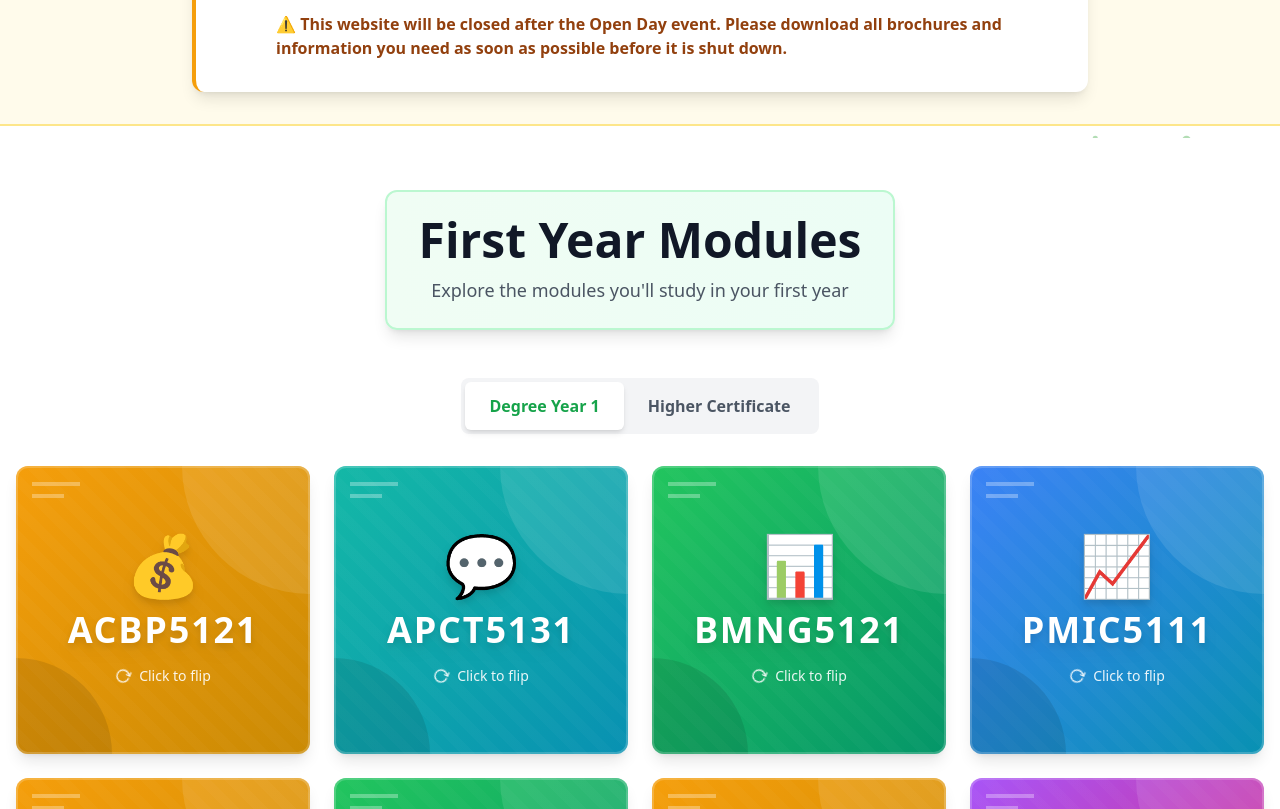
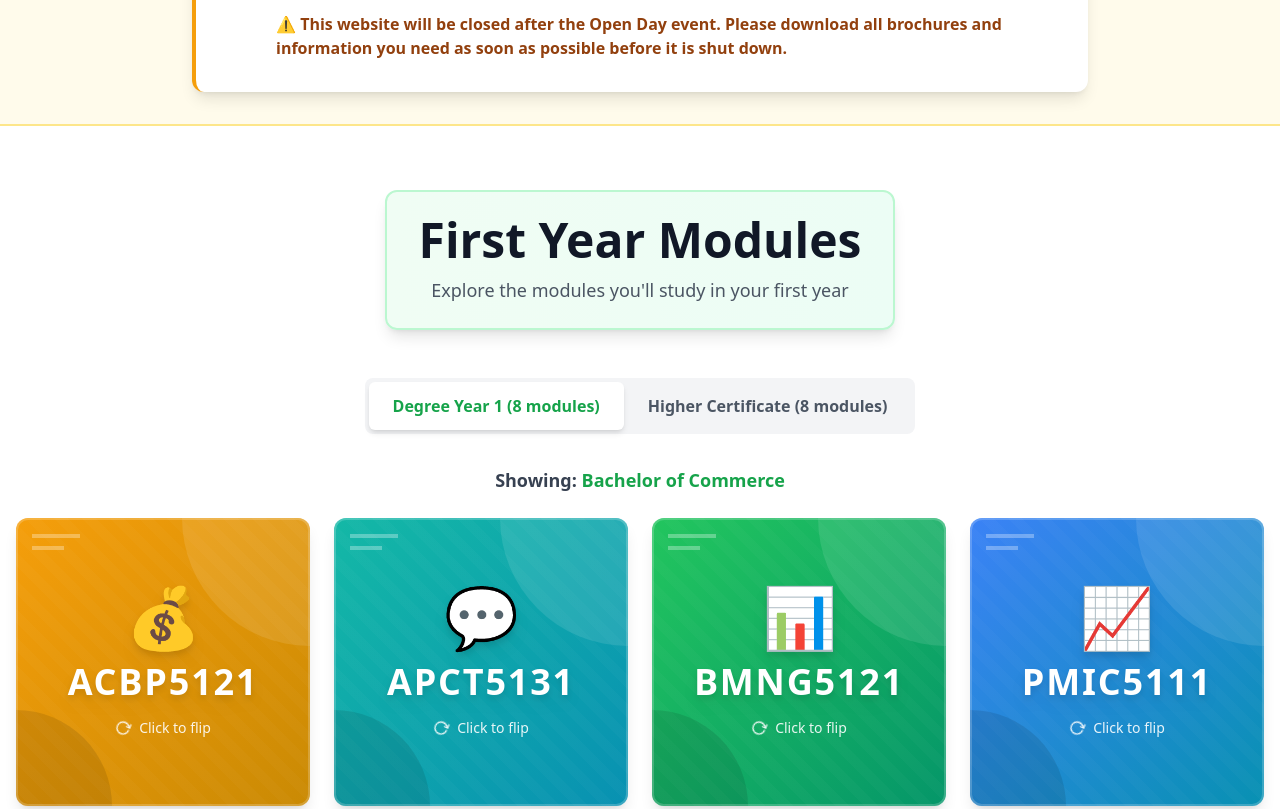
Before and after one commit to RohanM007/emerisopenday, a React (Vite) app in the folder faculty-open-day/: page /emerisopenday/commerce in a window 1280 px wide. Shown: the part 662-1471 px from the top of the page. Built offline with nearby package versions, Linux system fonts and the light colour scheme.

Commit message:
Updated the code to show the hc modules

```diff
--- a/faculty-open-day/src/components/ModuleDisplayCommerce.jsx
+++ b/faculty-open-day/src/components/ModuleDisplayCommerce.jsx
@@ -4,7 +4,7 @@ import { Calendar, Award, RotateCw } from 'lucide-react';
 const ModuleDisplayCommerce = ({ higherCertModules, degreeModules }) => {
   const [activeTab, setActiveTab] = useState('degree');
   const [flippedCards, setFlippedCards] = useState({});
-  const moduleGridRef = useRef(null);
+  const sectionRef = useRef(null);
 
   const toggleFlip = (moduleCode) => {
     setFlippedCards(prev => ({
@@ -15,9 +15,10 @@ const ModuleDisplayCommerce = ({ higherCertModules, degreeModules }) => {
 
   const handleTabChange = (tab) => {
     setActiveTab(tab);
-    // Scroll to module grid after tab change
+    setFlippedCards({}); // Reset all flipped cards when switching tabs
+    // Scroll to the section header
     setTimeout(() => {
-      moduleGridRef.current?.scrollIntoView({ behavior: 'smooth', block: 'start' });
+      sectionRef.current?.scrollIntoView({ behavior: 'smooth', block: 'start' });
     }, 100);
   };
 
@@ -86,7 +87,7 @@ const ModuleDisplayCommerce = ({ higherCertModules, degreeModules }) => {
   };
 
   return (
-    <div className="py-16 bg-white">
+    <div ref={sectionRef} className="py-16 bg-white relative z-10">
       <div className="container mx-auto px-4">
         {/* Section Header */}
         <div className="text-center mb-12">
@@ -111,7 +112,7 @@ const ModuleDisplayCommerce = ({ higherCertModules, degreeModules }) => {
                   : 'text-gray-600 hover:border-green-300 hover:text-green-500'
               }`}
             >
-              Degree Year 1
+              Degree Year 1 ({degreeModules.length} modules)
             </button>
             <button
               onClick={() => handleTabChange('certificate')}
@@ -121,13 +122,20 @@ const ModuleDisplayCommerce = ({ higherCertModules, degreeModules }) => {
                   : 'text-gray-600 hover:border-green-300 hover:text-green-500'
               }`}
             >
-              Higher Certificate
+              Higher Certificate ({higherCertModules.length} modules)
             </button>
           </div>
         </div>
 
+        {/* Active Tab Indicator */}
+        <div className="text-center mb-6">
+          <p className="text-lg font-semibold text-gray-700">
+            Showing: <span className="text-green-600">{activeTab === 'degree' ? 'Bachelor of Commerce' : 'Higher Certificate in Business Principles and Practice'}</span>
+          </p>
+        </div>
+
         {/* Module Grid - 3D Flip Cards with Enhanced Design */}
-        <div ref={moduleGridRef} className="grid grid-cols-1 md:grid-cols-2 lg:grid-cols-4 gap-6">
+        <div key={activeTab} className="grid grid-cols-1 md:grid-cols-2 lg:grid-cols-4 gap-6">
           {modules.map((module, index) => {
             // Calculate dynamic text size based on module name length
             const nameLength = module.name.length;
```
